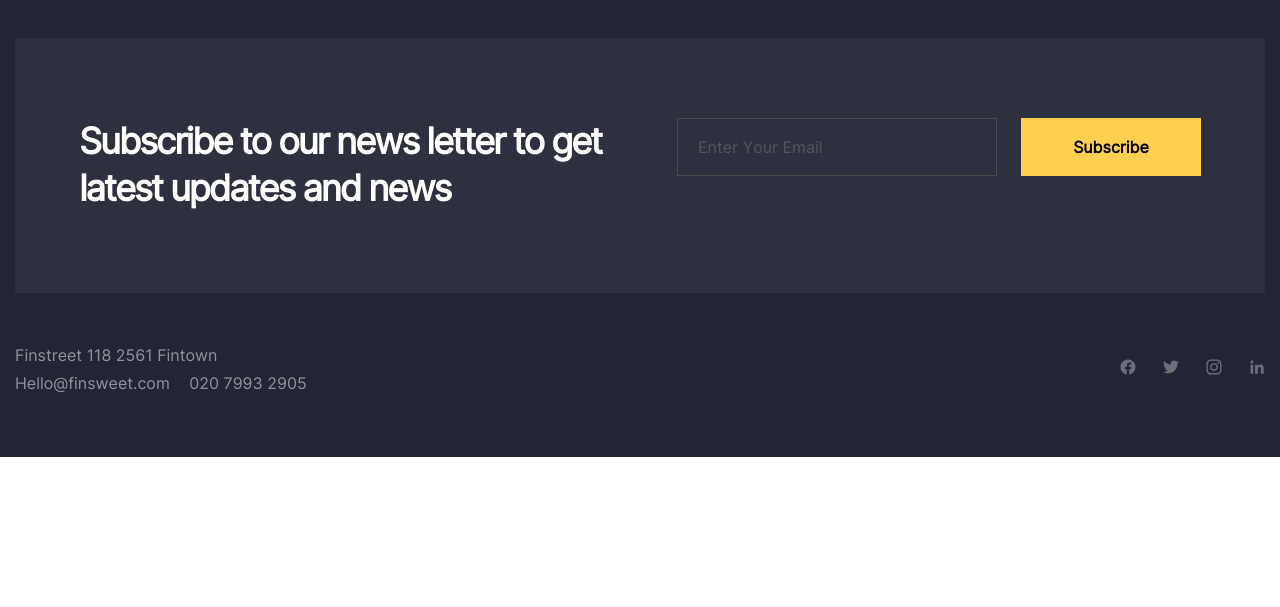
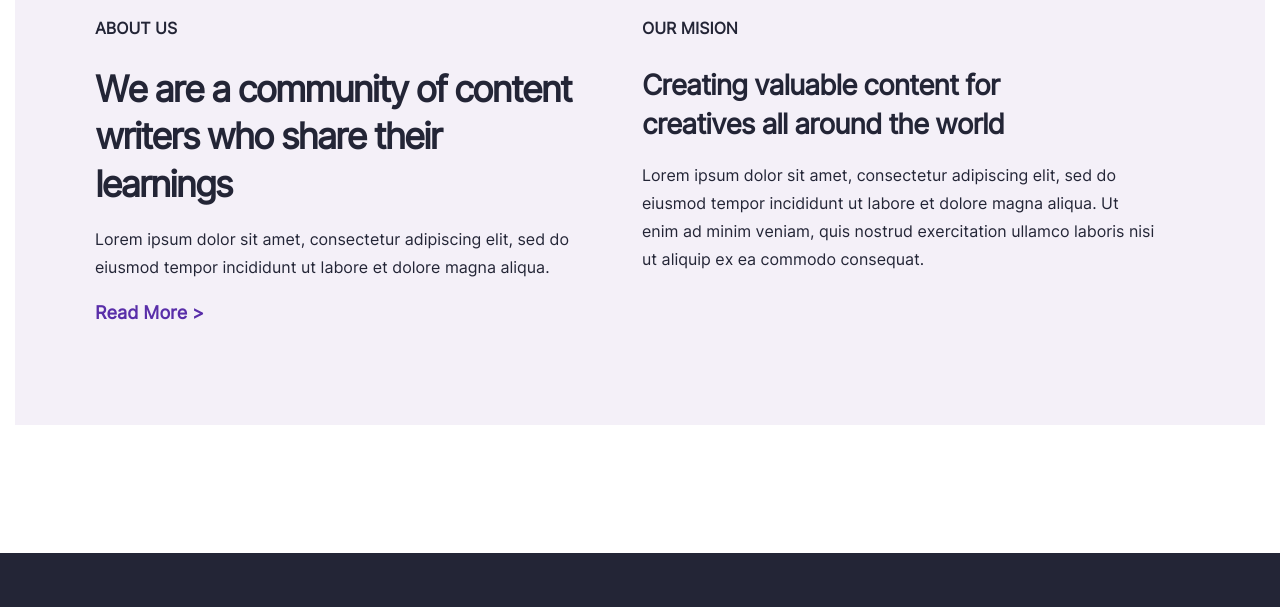
Before and after one commit to lyu-chunkwo/finswe, a website: page app/index.html in a window 1280 px wide. Shown: the part 1960-2567 px from the top of the page. Before the commit the page ends 2417 px from the top, so only its background shows below. Drawn offline with nearby package versions, Linux system fonts and the light colour scheme.

Commit message:
section about is complete

```diff
--- a/app/index.html
+++ b/app/index.html
@@ -181,6 +181,39 @@
     </div>
   </div>
 </section>
+    <section class="about">
+  <div class="container">
+    <div class="about__decor"></div>
+    <div class="about__inner">
+      <div class="about__content">
+        <div class="about__under-title">ABOUT US</div>
+        <h2 class="about__title title">We are a community of content writers who share their learnings</h2>
+        <div class="about__text">
+          <p>
+            Lorem ipsum dolor sit amet, consectetur adipiscing elit, sed do eiusmod tempor incididunt ut labore et
+            dolore magna
+            aliqua.
+          </p>
+        </div>
+        <a href="" class="about__btn">Read More ></a>
+      </div>
+
+      <div class="about__content">
+        <div class="about__under-title">Our mision</div>
+        <h3 class="about__title about__mission-title title">Creating valuable content for creatives all around the world
+        </h3>
+        <div class="about__text">
+          <p>
+            Lorem ipsum dolor sit amet, consectetur adipiscing elit, sed do eiusmod tempor incididunt ut labore et
+            dolore magna
+            aliqua. Ut enim ad minim veniam, quis nostrud exercitation ullamco laboris nisi ut aliquip ex ea commodo
+            consequat.
+          </p>
+        </div>
+      </div>
+    </div>
+  </div>
+</section>
   </main>
 
   <footer class="footer">
--- a/app/scss/_fonts.scss
+++ b/app/scss/_fonts.scss
@@ -49,6 +49,16 @@
 }
 
 @font-face {
+  font-family: "Inter-SemiBold";
+  src:
+    url("../fonts/Inter-SemiBold.woff2") format("woff2"),
+    url("../fonts/Inter-SemiBold.woff") format("woff");
+  font-weight: 600;
+  font-style: normal;
+  font-display: swap;
+}
+
+@font-face {
   font-family: "Inter-Bold";
   src:
     url("../fonts/Inter-Bold.woff2") format("woff2"),
--- a/app/scss/_vars.scss
+++ b/app/scss/_vars.scss
@@ -99,6 +99,11 @@
   font-weight: 500;
 }
 
+%inter-600 {
+  font-family: "Inter-SemiBold", sans-serif;
+  font-weight: 600;
+}
+
 %inter-700 {
   font-family: "Inter-Bold", sans-serif;
   font-weight: 700;
--- /dev/null
+++ b/app/scss/components/_about.scss
@@ -0,0 +1,63 @@
+.about {
+  margin-bottom: 128px;
+
+  &__decor {
+    width: 82%;
+    height: 23px;
+    background: linear-gradient(to right, var(--accent) 74%, var(--purple) 26%);
+    margin-left: auto;
+  }
+
+  &__inner {
+    padding: 96px 108px 96px 80px;
+    background-color: var(--lavender);
+    display: flex;
+    justify-content: space-between;
+  }
+
+  &__content {
+    max-width: 515px;
+    margin-right: 25px;
+
+    &:first-child {
+      .about__text {
+        margin-bottom: 16px;
+      }
+    }
+
+    &:last-child {
+      margin-right: 0;
+    }
+  }
+
+  &__under-title {
+    text-transform: uppercase;
+    font-weight: 600;
+    margin-bottom: 24px;
+  }
+
+  &__title {
+    font-size: 36px;
+    max-width: 488px;
+    margin-bottom: 16px;
+  }
+
+  &__btn {
+    font-family: var(--sen700);
+    color: var(--purple);
+    font-weight: 700;
+    font-size: 18px;
+    transition: color 0.5s ease;
+
+    &:hover {
+      color: var(--accent-hover);
+    }
+  }
+
+  &__mission-title {
+    font-size: 28px;
+    letter-spacing: -1px;
+    line-height: 1.42;
+    max-width: 465px;
+  }
+}
--- a/app/scss/style.scss
+++ b/app/scss/style.scss
@@ -13,5 +13,8 @@
 // todo blog
 @import "components/blog";
 
+// todo about
+@import "components/about";
+
 // todo footer
 @import "components/footer";
```
Also changed, not shown: src/index.html (+1 -0 lines), src/partials/about.html (added, +33 -0 lines), app/css/style.min.css, app/fonts/Inter-SemiBold.woff (added), app/fonts/Inter-SemiBold.woff2 (added), app/fonts/src/Inter-SemiBold.ttf (added).
